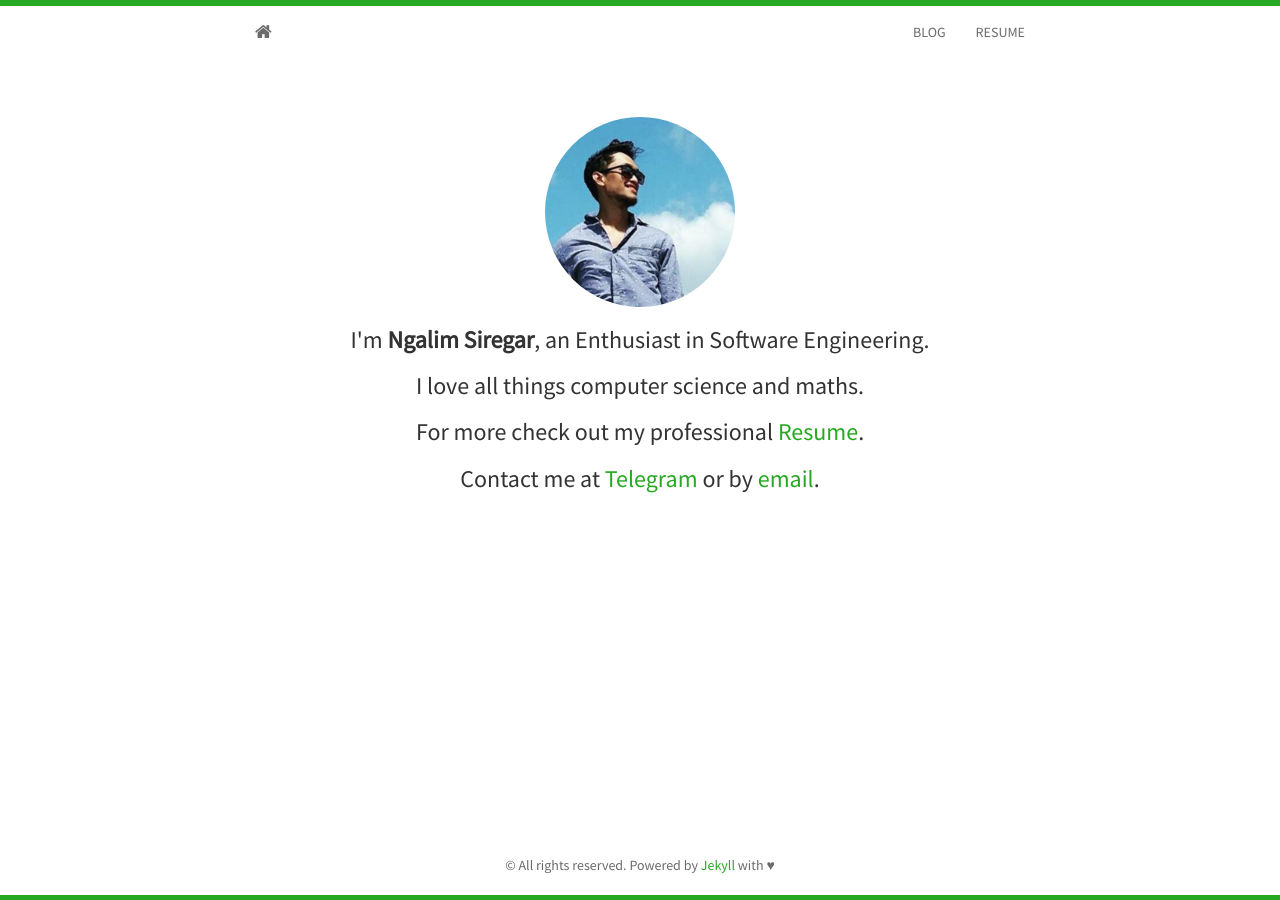
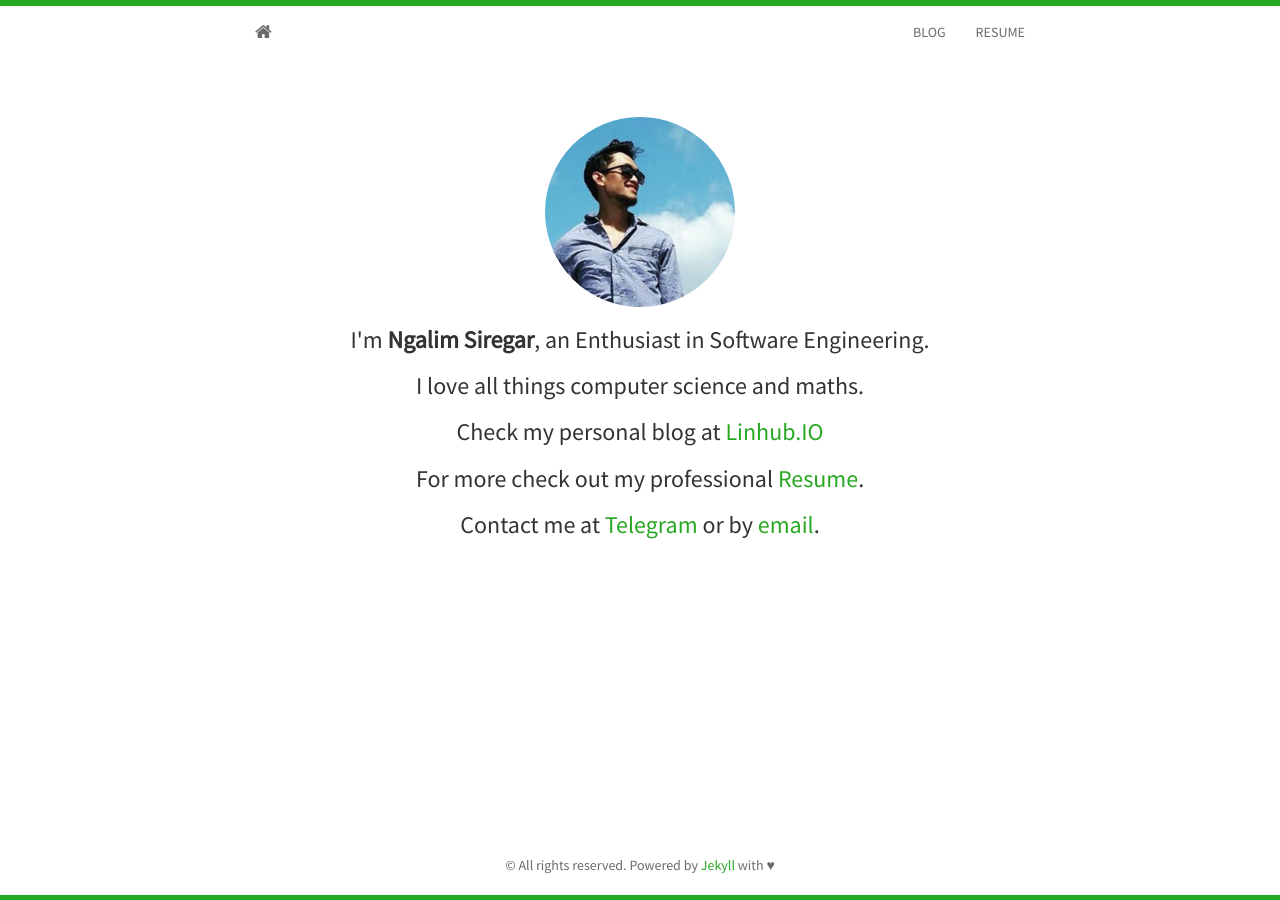
Before and after one commit to merbot/merbot.github.io, a Jekyll site: the page built from index.html, in a window 1280 px wide. Built offline with Jekyll 4.4.1, drawn with Linux system fonts in a browser that asks for light colours; nearby versions of some CDN libraries; the list of posts is cut into pages by our own code.

Commit message:
update landing

```diff
--- a/index.html
+++ b/index.html
@@ -9,6 +9,7 @@ layout: landing
 	  </div>
 	  <h3>I'm <strong>{{ site.author }}</strong>, an Enthusiast in Software Engineering.</h3>
 	  <h3>I love all things computer science and maths.</h3>
+		<h3>Check my personal blog at <a href="https://linhub.io">Linhub.IO</a> </h3>
 	  <h3>For more check out my professional <a href="{{ site.baseurl }}resume.html">Resume</a>.</h3>
 	  <h3>Contact me at <a href="http://t.me/wanperfeksyot">Telegram</a> or by <a href="mailto:{{ site.email }}">email</a>.</h3>
 	  {% include social.html %}
```
